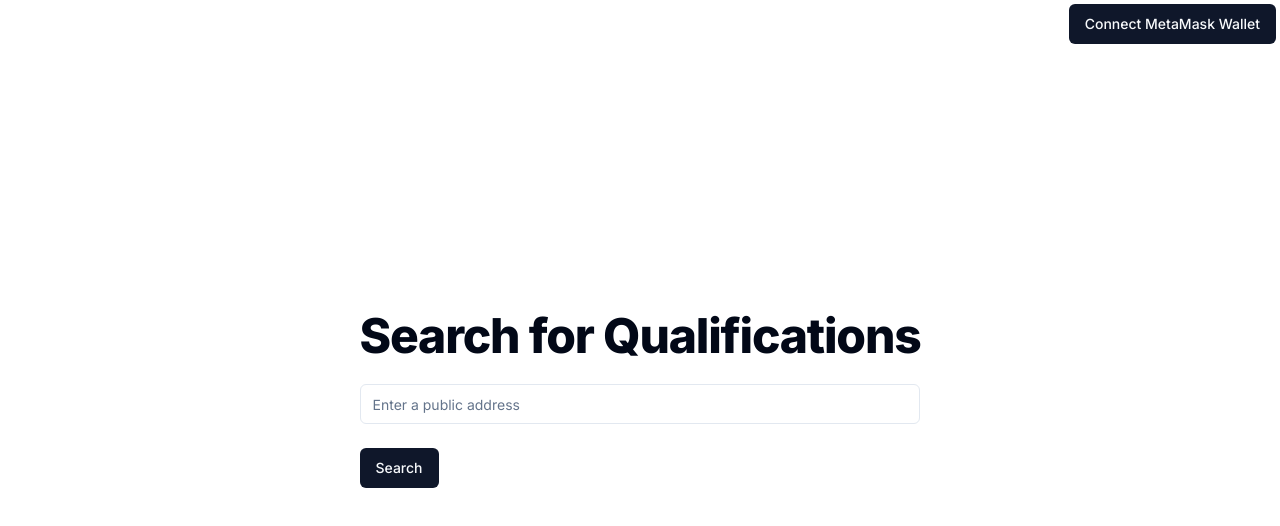
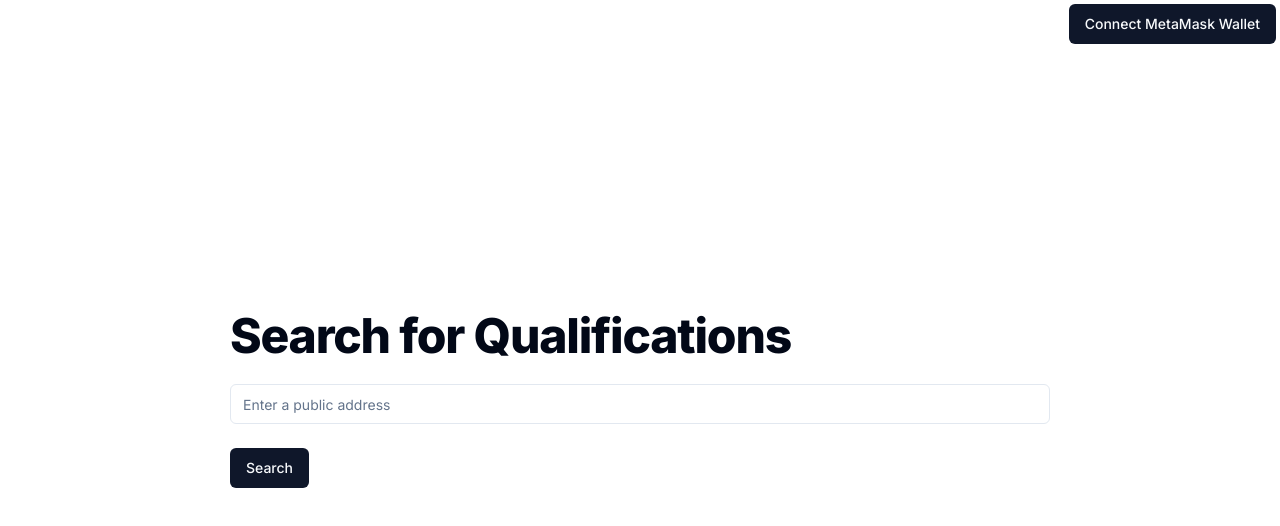
Before and after one commit to Chrissydrx/cs596-final-project, a Next.js app: page / in a window 1280 px wide. Shown: the top 526 px of the page. Built offline with nearby package versions, Linux system fonts and the light colour scheme; no server answers.

Commit message:
Fix: Max-Width

```diff
--- a/app/layout.js
+++ b/app/layout.js
@@ -12,9 +12,9 @@ export default function RootLayout({ children }) {
   return (
     <html lang="en">
       <body
-        className={`${inter.className} flex flex-col justify-center align-center min-h-screen`}
+        className={`${inter.className} flex flex-col justify-center align-center items-center min-h-screen`}
       >
-        <main className="mx-auto">{children}</main>
+        <main className="w-full max-w-[900px] p-10">{children}</main>
       </body>
     </html>
   );
--- a/app/page.js
+++ b/app/page.js
@@ -37,7 +37,7 @@ export default function Home() {
   }
 
   return (
-    <main className="h-screen p-20 flex flex-col justify-center">
+    <>
       <LoginButton className="fixed top-1 right-1" />
 
       <Form {...form}>
@@ -61,6 +61,6 @@ export default function Home() {
           <Button type="submit">Search</Button>
         </form>
       </Form>
-    </main>
+    </>
   );
 }
```
